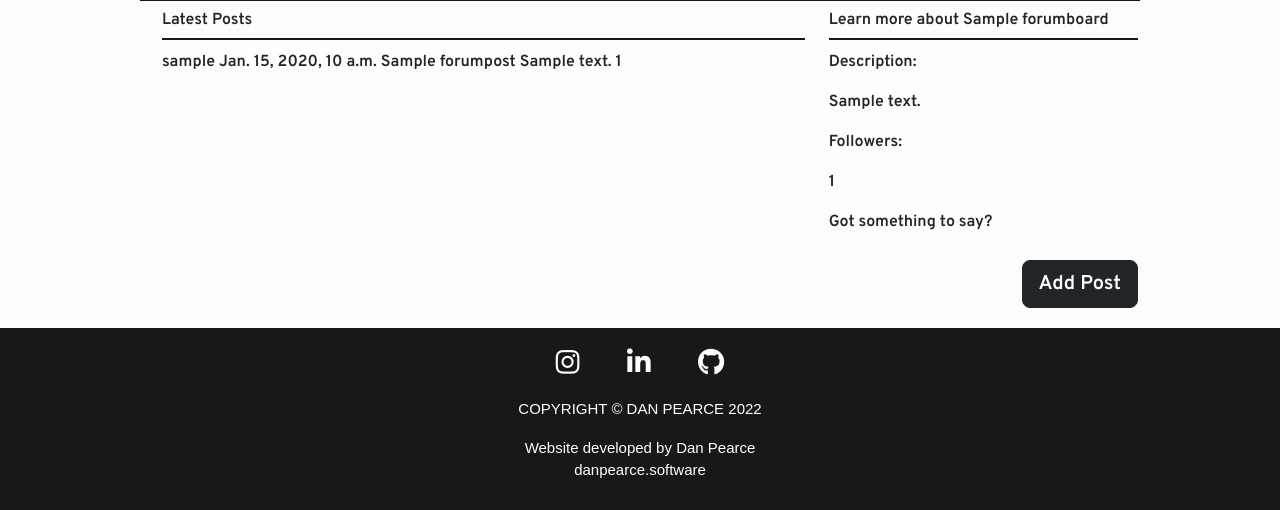
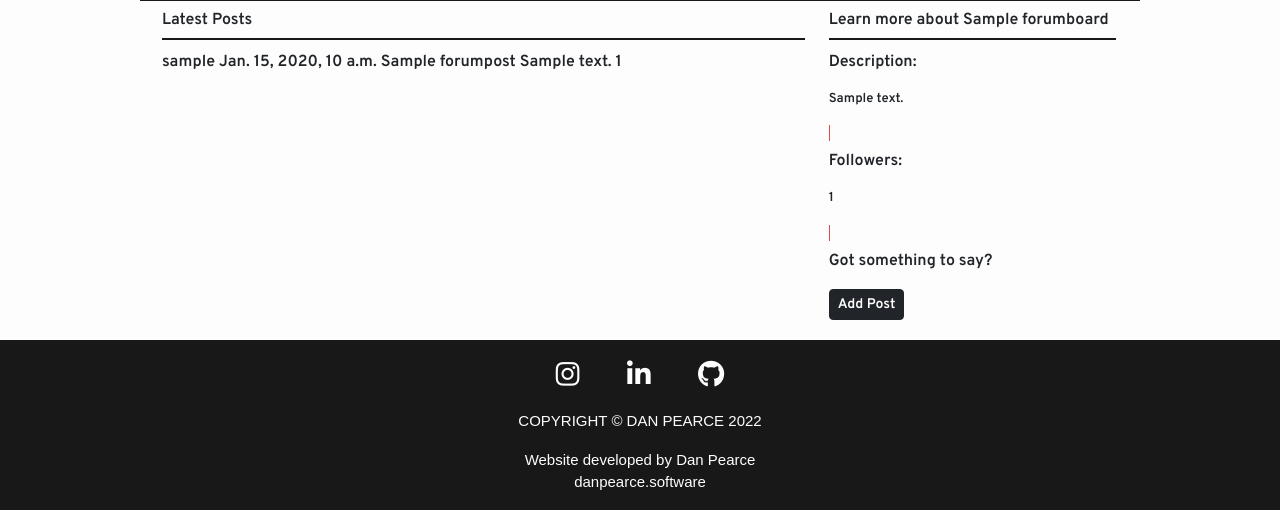
Before and after one commit to DanPearce/CI_PP4_TheForum, a Django app: the page made by templates/board_detail.html in a window 1280 px wide. Shown: the part 327-837 px from the top of the page. Run offline with Django 3.2, Linux system fonts and the light colour scheme; tables that the repository leaves empty hold one stand-in row (values such as "Sample post"); some libraries are stand-ins or nearby versions.

Commit message:
Add styling and more html for the learn more section

```diff
--- a/static/css/style.css
+++ b/static/css/style.css
@@ -451,6 +451,23 @@
     margin: 10px;
 }
 
+.no-posts {
+    text-align: center;
+}
+
+.learn-more-board {
+    margin-right: 10px;
+    padding-right: 12px;
+}
+
+.learn-more-board p {
+    font-size: small;
+}
+
+.board-description-title {
+    font-size: medium !important;
+}
+
 /*
 'post_detail.html' STYLING
 */
--- a/templates/board_detail.html
+++ b/templates/board_detail.html
@@ -11,7 +11,8 @@
 			{% if posts|length <= 0 %}
 				<div class="no-posts">
 					<p>Looks like there are no posts yet!</p>
-					<p>Want to add one? Click the Add Post button on the right!</p>
+					<p>Want to add one? Click the Add Post button below!</p>
+					<a href="#" class="btn btn-dark btn-sm sign-up-btn add-post-btn">Add Post</a>
 				</div>
 			{% else %}
 
@@ -29,17 +30,22 @@
 				<h6>Learn more about {{ board.name }}</h6>
 				<hr class="my-4">
 				<div class="about-board">
-					<p>Description:</p>
+					<p class="board-description-title">Description:</p>
 					<p>{{ board.about | safe }}</p>
+					<div class="vr comment-line"></div>
 				</div>
 				<div class="followers-board">
-					<p>Followers:</p>
+					<p class="board-description-title">Followers:</p>
 					<p>{{ board.followers.count }}</p>
 				</div>
-				<div class="board-say-something">
-					<p>Got something to say?</p>
-					<a href="#" class="btn btn-dark btn-lg sign-up-btn comment-btn">Add Post</a>
-				</div>
+				{% if posts|length <= 0 %}
+				{% else %}
+					<div class="board-say-something">
+						<div class="vr comment-line"></div>
+						<p class="board-description-title">Got something to say?</p>
+						<a href="#" class="btn btn-dark btn-sm sign-up-btn add-post-btn">Add Post</a>
+					</div>
+				{% endif %}
 			</div>
 		</div>
 	</div>
```
